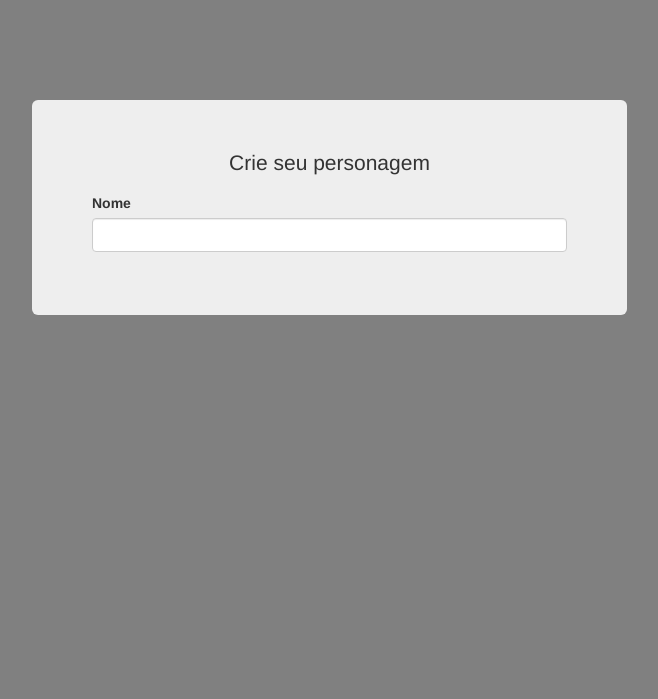
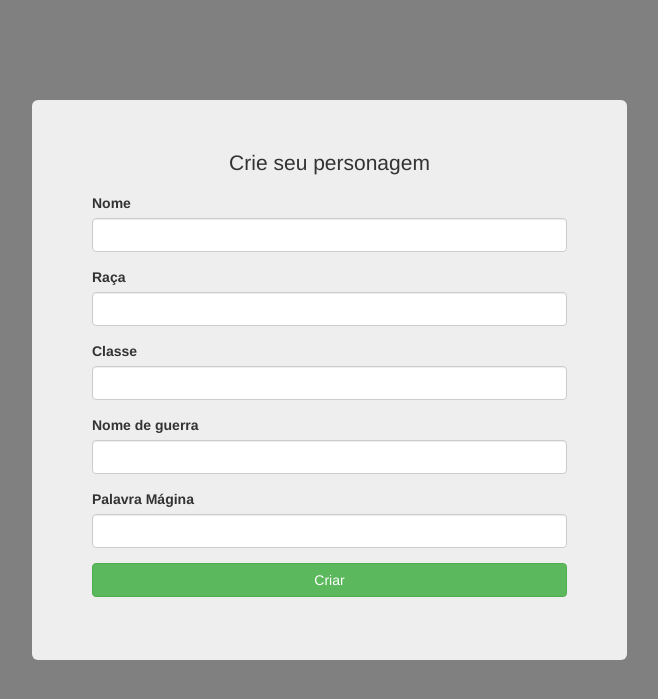
Before and after one commit to MailsonD/My-First-Application-PHP, a PHP site: page /cadastro.php in a window 1280 px wide. Shown: the top 699 px of the page, without its empty margins (328-986 px from the left). Run offline with PHP 8.4, Linux system fonts and the light colour scheme.

```diff
--- a/cadastro.php
+++ b/cadastro.php
@@ -18,6 +18,27 @@
 									<label>Nome</label>
 									<input type="text" name="nome" class="form-control">
 								</div>
+								<div class="form-group">
+									<label>Raça</label>
+									<input type="text" name="raca" class="form-control">
+								</div>
+								<div class="form-group">
+									<label>Classe</label>
+									<input type="text" name="classe" class="form-control">
+								</div>
+								<div class="form-group">
+									<label>Nome de guerra</label>
+									<input type="text" name="login" class="form-control">
+								</div>
+								<div class="form-group">
+									<label>Palavra Mágina</label>
+									<input type="password" name="senha" class="form-control">
+								</div>
+								<div class="form-group">
+									<button class="btn btn-success btn-block" type="submit">
+										Criar
+									</button>
+								</div>
 							</form>
 						</div>
 					</div>
--- a/index.php
+++ b/index.php
@@ -9,7 +9,7 @@
 		<div class="container">
 			<div class="row">
 				<div class="col-md-12">
-					<div class="col-md-6" style="left: 330px; top: 170px">
+					<div class="col-md-6" style="left: 300px; top: 170px">
 						<div class="jumbotron">
 							<div>
 								<center>
```
